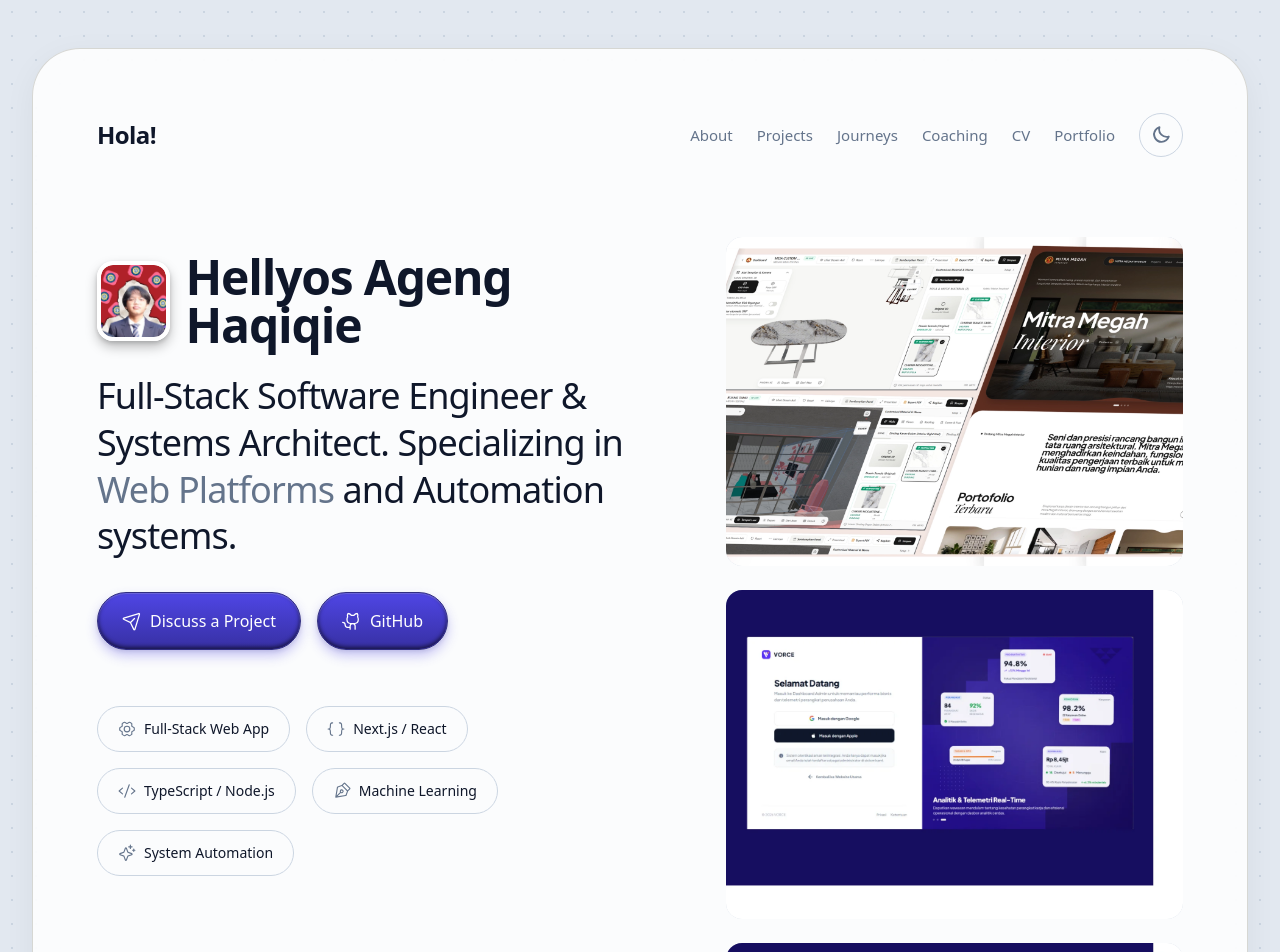
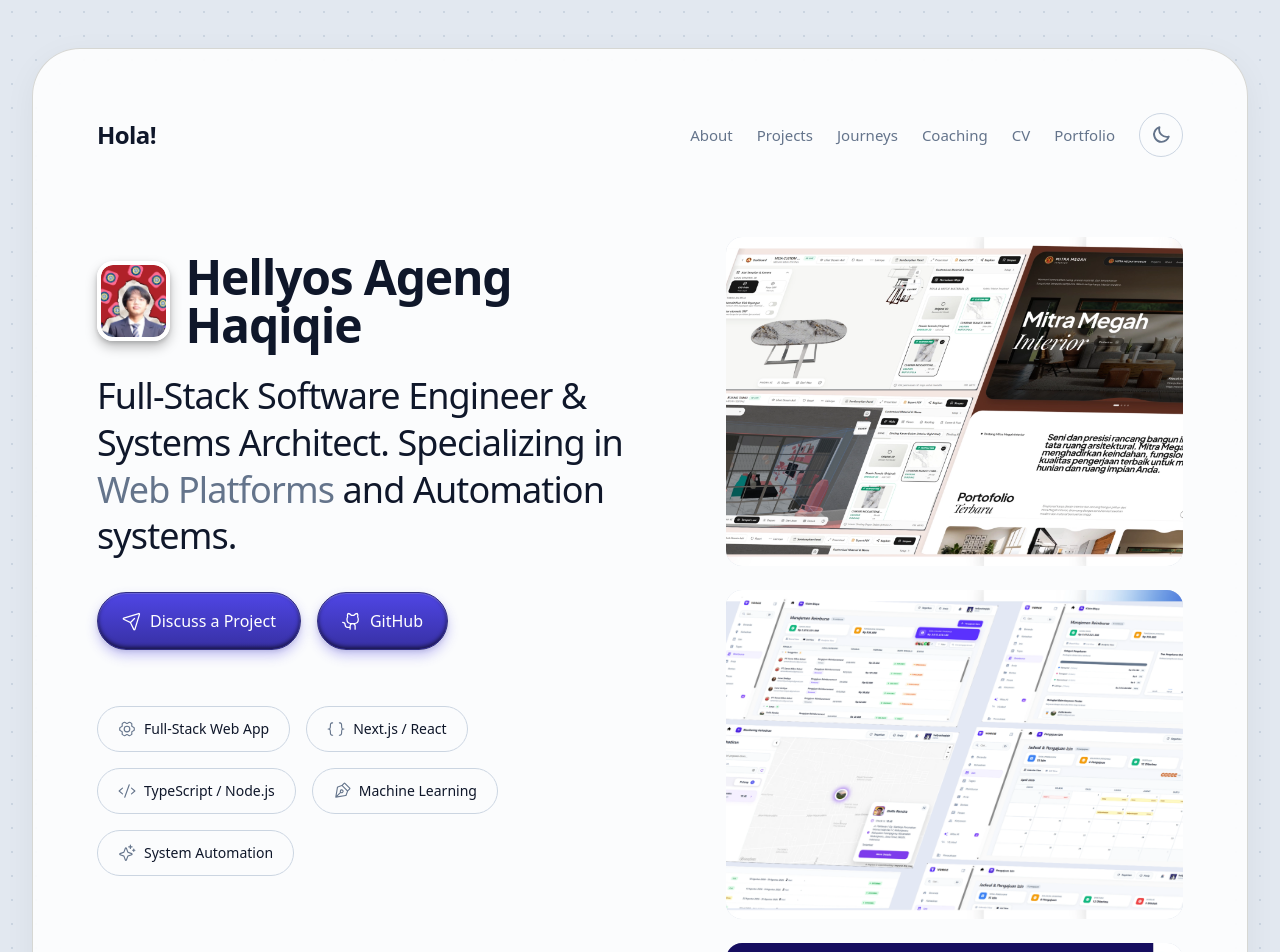
Before and after one commit to hellyoshaqiqie17/hellyoshaqiqie-site, a React (Vite) app: page / in a window 1280 px wide. Shown: the top 952 px of the page. Built offline with nearby package versions, Linux system fonts and the light colour scheme; a web font is replaced by a local one.

Commit message:
feat(hero): set VORCE HR Management mockup as the second image in hero section

```diff
--- a/src/data/page_settings.json
+++ b/src/data/page_settings.json
@@ -1,6 +1,6 @@
 {
   "avatarImage": "/fotoku.webp",
   "heroImageTop": "/assets/megah-interior-mockup.webp",
-  "heroImageMiddle": "/assets/vorce_platform_mockup.webp",
+  "heroImageMiddle": "/assets/vorcehr.webp",
   "heroImageBottom": "/assets/vlinked_cards_mockup.webp"
 }
--- a/src/pages/Home.jsx
+++ b/src/pages/Home.jsx
@@ -271,10 +271,10 @@ function HeroSection() {
           {loading || !pageSettings ? (
             <ImagePlaceholder />
           ) : (
-            <Link to="/project/vorce-platform" className="block w-full h-full relative group">
+            <Link to="/project/vorce-hr-management" className="block w-full h-full relative group">
             <ProgressiveImage
               src={pageSettings.heroImageMiddle}
-              alt="Design engineer work layout"
+              alt="VORCE — Enterprise Workforce & HR Management Platform"
               imgClassName="absolute inset-0 w-full h-full object-cover object-center transform hover:scale-[1.025]"
             />
           </Link>
```
